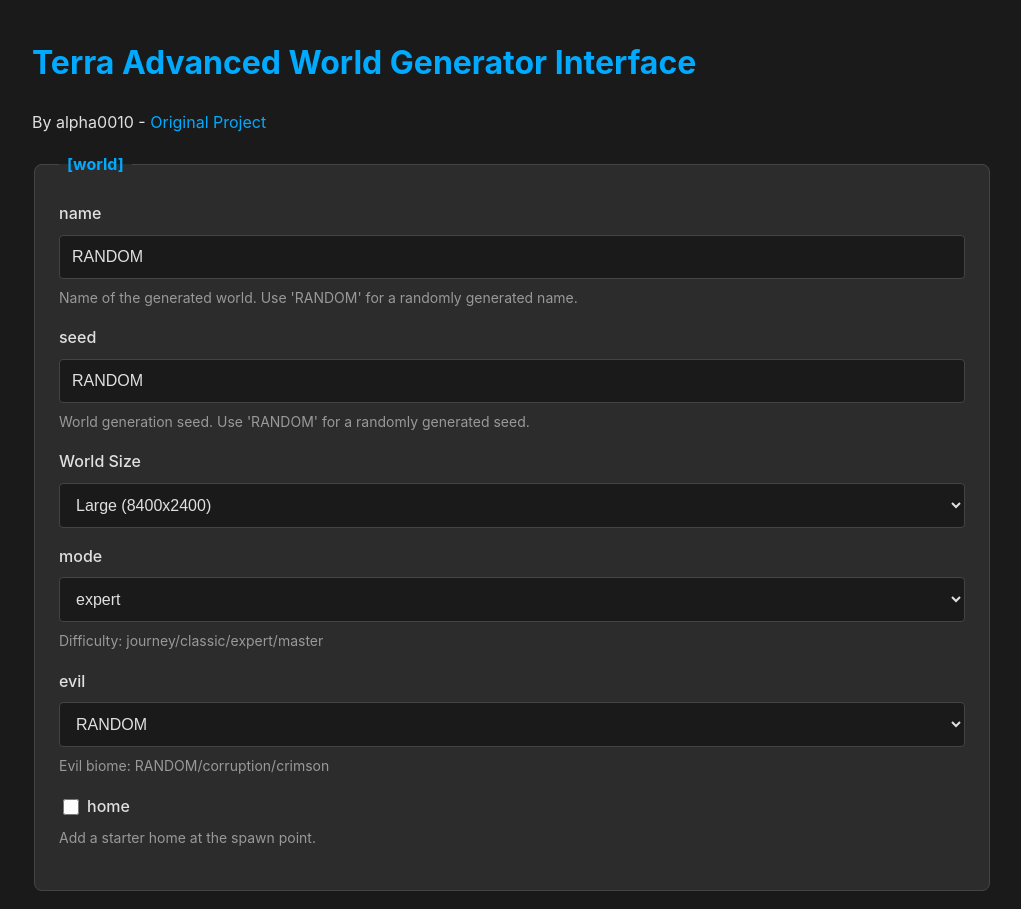
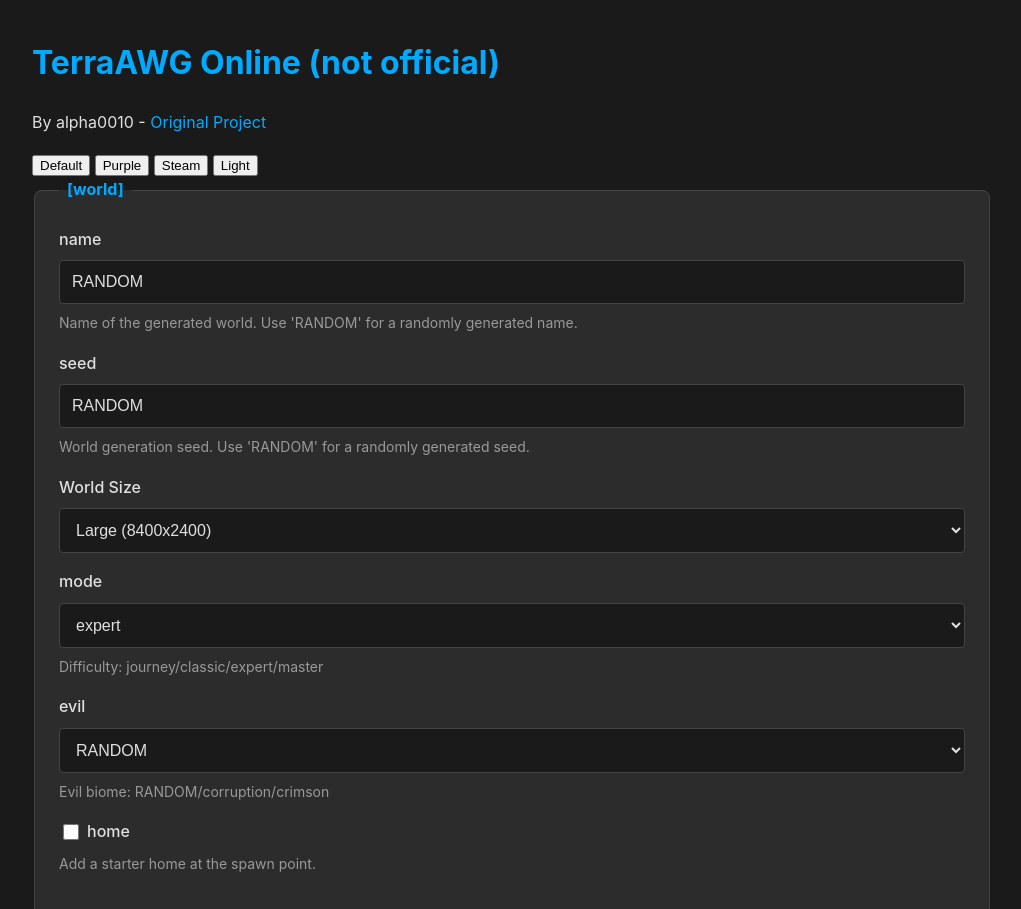
Before and after one commit to ENUSSOUL001/TerraContent, a plain HTML site: page Terra/public/index.html in a window 1280 px wide. Shown: the top 909 px of the page, without its empty margins (128-1149 px from the left). Drawn offline with Linux system fonts and the light colour scheme.

Commit message:
Update index.html

```diff
--- a/Terra/public/index.html
+++ b/Terra/public/index.html
@@ -3,18 +3,23 @@
 <head>
     <meta charset="UTF-8">
     <meta name="viewport" content="width=device-width, initial-scale=1.0">
-    <title>Terra AWG Runner</title>
+    <title>TerraAWG Online</title>
     <link rel="stylesheet" href="style.css">
 </head>
 <body>
     <header>
-        <h1>Terra Advanced World Generator Interface</h1>
+        <h1>TerraAWG Online <span class="subtitle">(not official)</span></h1>
         <p>By alpha0010 - <a href="https://github.com/alpha0010/terra-awg" target="_blank" rel="noopener noreferrer">Original Project</a></p>
+        <div id="theme-switcher">
+            <button class="theme-button active" data-theme="default">Default</button>
+            <button class="theme-button" data-theme="purple">Purple</button>
+            <button class="theme-button" data-theme="steam">Steam</button>
+            <button class="theme-button" data-theme="light">Light</button>
+        </div>
     </header>
 
     <main id="app">
         <form id="generation-form">
-
             <fieldset>
                 <legend>[world]</legend>
                 <div class="form-group">
@@ -183,7 +188,7 @@
                 </div>
             </fieldset>
 
-            <button type="submit" id="submit-button">Generate Worlds</button>
+            <button type="submit" id="submit-button" class="button-44" role="button">Generate</button>
         </form>
 
         <section id="status-section">
```
